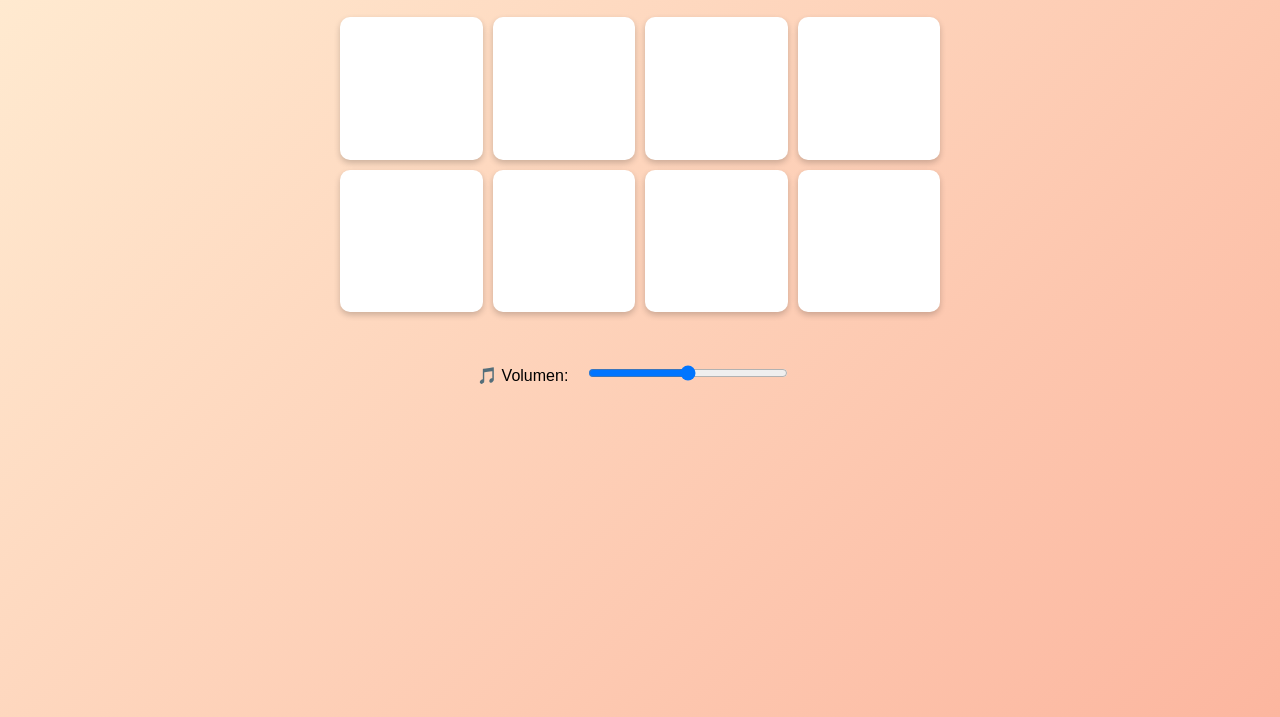
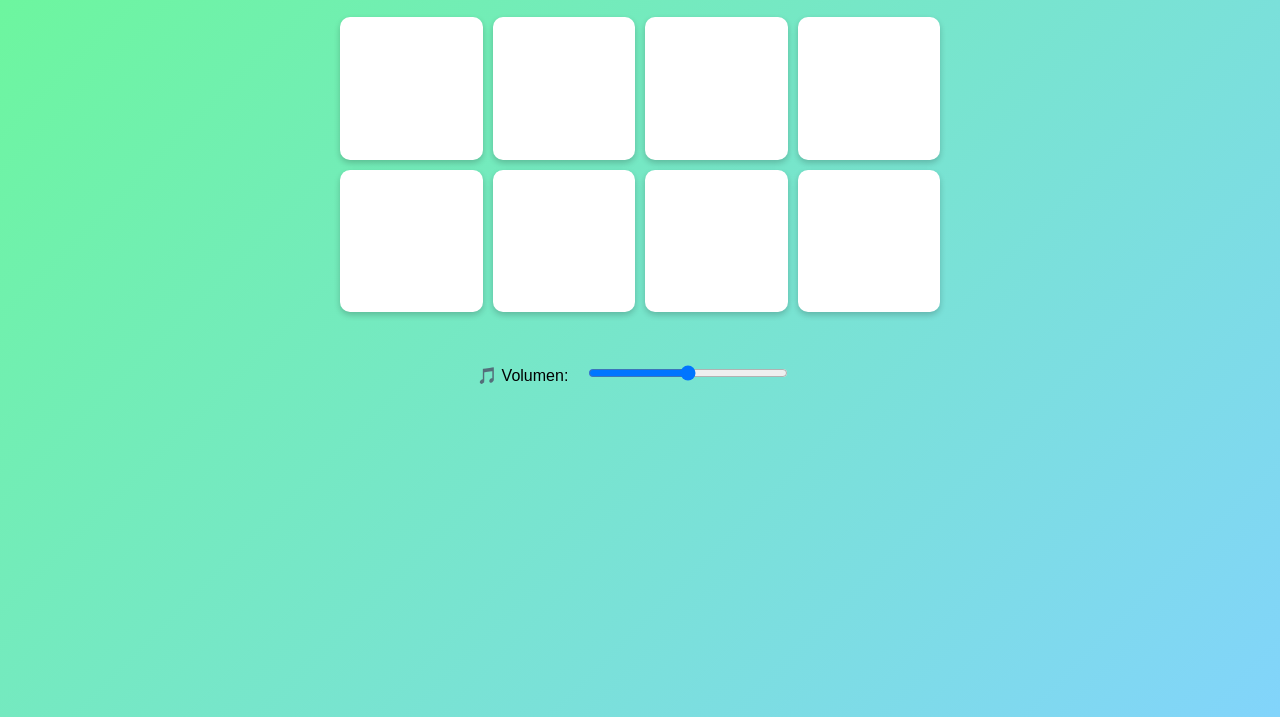
Before and after one commit to RonaldoRV07/MiniJuego, a plain HTML site: page index.html in a window 1280 px wide. Shown: the part 83-800 px from the top of the page. Drawn offline with Linux system fonts and the light colour scheme.

Commit message:
Actualizacion

```diff
--- a/index.html
+++ b/index.html
@@ -8,7 +8,7 @@
     body {
       font-family: Arial, sans-serif;
       text-align: center;
-      background: linear-gradient(135deg, #ffecd2, #fcb69f);
+      background: linear-gradient(135deg, #6cf79b, #82d4fb);
       margin: 0;
       padding: 0;
       background-size: cover;
```
